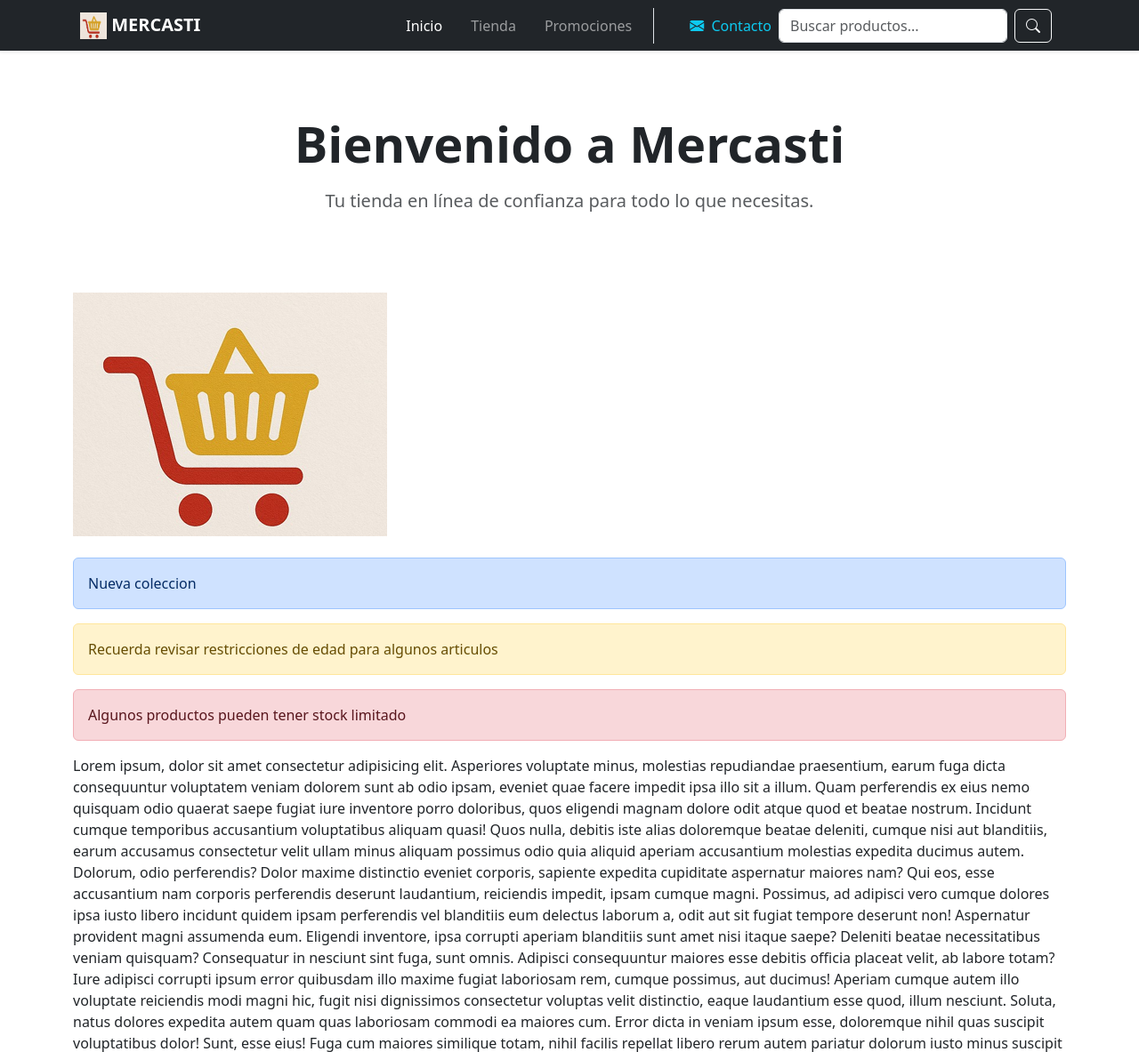
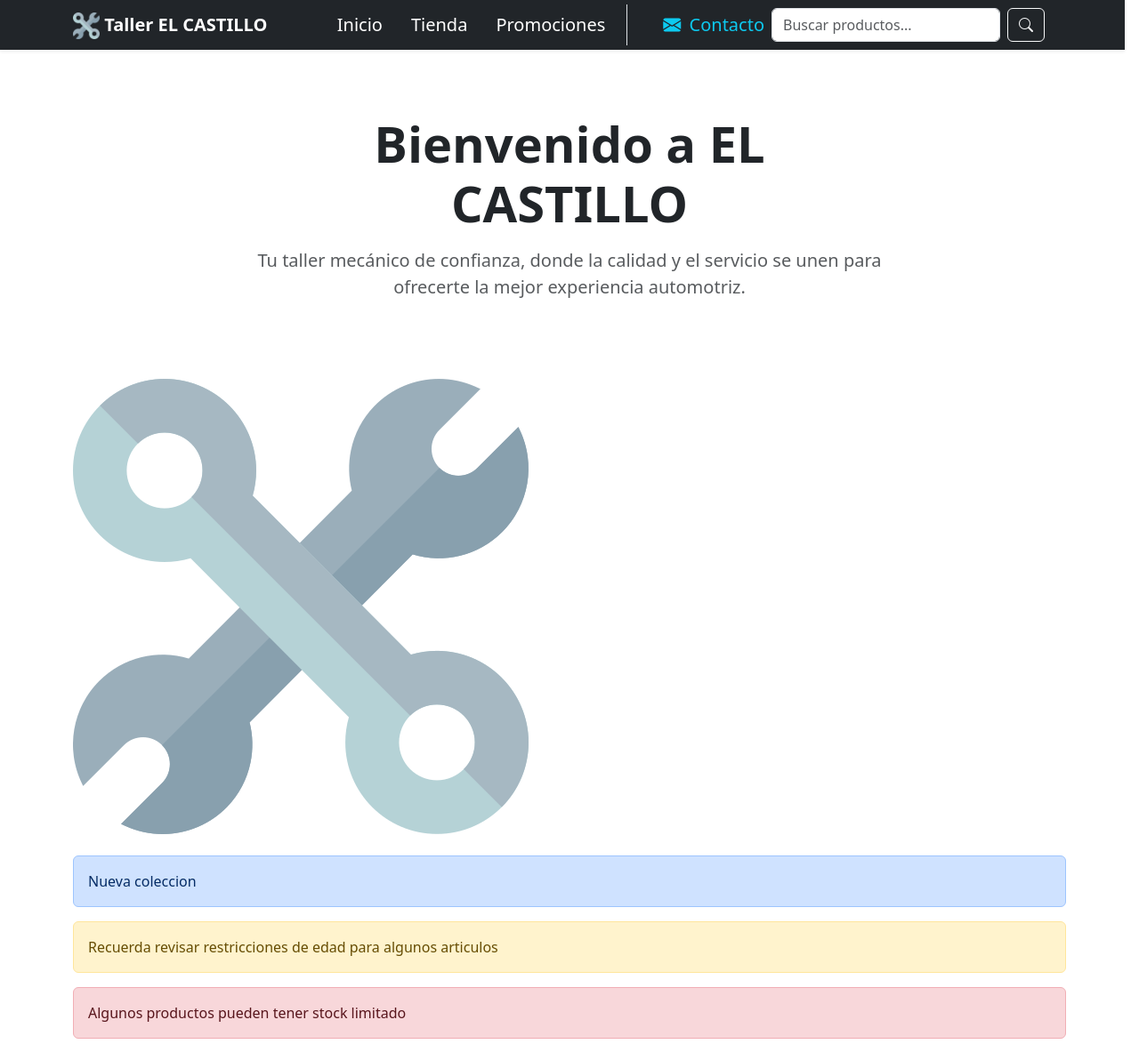
Before and after one commit to Edcastillo23/tienda_mercasti, a Django app: page / in a window 1280 px wide. Shown: the top 1183 px of the page at 89% size. Run offline with Django 5.2, Linux system fonts and the light colour scheme.

Commit message:
Se cambia el nombre del negocio y su logo

```diff
--- a/tienda/home/templates/home/contacto.html
+++ b/tienda/home/templates/home/contacto.html
@@ -25,7 +25,7 @@
 
                 <div class="mb-3">
                     <label for="telefono" class="form-label">Teléfono</label>
-                    <input type="tel" name="telefono" id="telefono" class="form-control" placeholder="+56 9 1234 5678">
+                    <input type="tel" name="telefono" id="telefono" class="form-control" placeholder="+57 312 254 2587">
                 </div>
 
                 <div class="mb-3">
--- a/tienda/home/templates/home/index.html
+++ b/tienda/home/templates/home/index.html
@@ -1,7 +1,7 @@
 {% extends "base.html" %}
 {% load static %}
 
-{% block title %} Inicio - Mercasti {% endblock %}
+{% block title %} Taller {% endblock %}
 
 {% block content %}
 
@@ -10,18 +10,18 @@
         <div class="col-11 col-md-8 text-center">
 
             <h1 class="display-4 text-body fw-bold mb-3">
-                Bienvenido a Mercasti
+                Bienvenido a EL CASTILLO
             </h1>
 
             <p class="lead text-body opacity-75">
-                Tu tienda en línea de confianza para todo lo que necesitas.
+                Tu taller mecánico de confianza, donde la calidad y el servicio se unen para ofrecerte la mejor experiencia automotriz.
             </p>
 
         </div>
     </div>
 </div>
 
-    <img src="{% static 'img/logo.png'%}" alt="logo de mercasti" class="img-fluid my-4">
+    <img src="{% static 'img/logo.jpg'%}" alt="logo de mercasti" class="img-fluid my-4">
 
     <div class="alert alert-primary">Nueva coleccion</div>
     <div class="alert alert-warning">Recuerda revisar restricciones de edad para algunos articulos</div>
--- a/tienda/templates/base.html
+++ b/tienda/templates/base.html
@@ -8,7 +8,7 @@
     <link rel="stylesheet" href="{% static 'css/styles.css' %}">
     <link href="https://cdn.jsdelivr.net/npm/bootstrap@5.3.0/dist/css/bootstrap.min.css" rel="stylesheet" integrity="sha384-..." crossorigin="anonymous">
     <link rel="stylesheet" href="https://cdn.jsdelivr.net/npm/bootstrap-icons@1.11.3/font/bootstrap-icons.min.css">
-    <title> {% block title %} Mercasti {% endblock %}</title>
+    <title> {% block title %} EL CASTILLO {% endblock %}</title>
 </head>
 <body class="bg-body text-body">
 
@@ -18,13 +18,13 @@
         </button>
     </header>
 
-<nav class="navbar navbar-expand-lg navbar-dark bg-dark shadow-sm fixed-top">
+<nav class="navbar navbar-expand-lg navbar-brand bg-dark shadow-sm fixed-top">
     <div class="container">
 
         <!--Logo de la empresa-->
         <a class="navbar-brand fw-bold" href="{% url 'index' %}">
-            <img src="{% static 'img/logo.png' %}" alt="mercasti logo" width="30" height="30" class="d-inline-block align-text-top ms-2">
-            <span class="fw-bold text-white">MERCASTI</span>
+            <img src="{% static 'img/logo.jpg' %}" alt="mercasti logo" width="30" height="30" class="d-inline-block align-text-top ms-2">
+            <span class="fw-bold text-white">Taller EL CASTILLO</span>
         </a>
 
         <button class="navbar-toggler border-0" type="button" data-bs-toggle="collapse" data-bs-target="#menuPrincipal"
@@ -35,13 +35,13 @@
         <div class="collapse navbar-collapse" id="menuPrincipal">
             <ul class="navbar-nav ms-auto mb-2 mb-lg-0">
                 <li class="nav-item">
-                    <a class="nav-link active" href="/">Inicio</a>
+                    <a class="nav-link active text-white" href="/">Inicio</a>
                 </li>
                 <li class="nav-item">
-                    <a class="nav-link" href="#">Tienda</a>
+                    <a class="nav-link text-white" href="#">Tienda</a>
                 </li>
                 <li class="nav-item">
-                    <a class="nav-link" href="#">Promociones</a>
+                    <a class="nav-link text-white" href="#">Promociones</a>
                 </li>
                 <li class="nav-item border-start ms-lg-3 ps-lg-3">
                     <a class="nav-link text-info" href="{% url 'contacto' %}">
```
Also changed, not shown: tienda/static/img/logo.jpg (added), tienda/static/img/logo.png (deleted).
